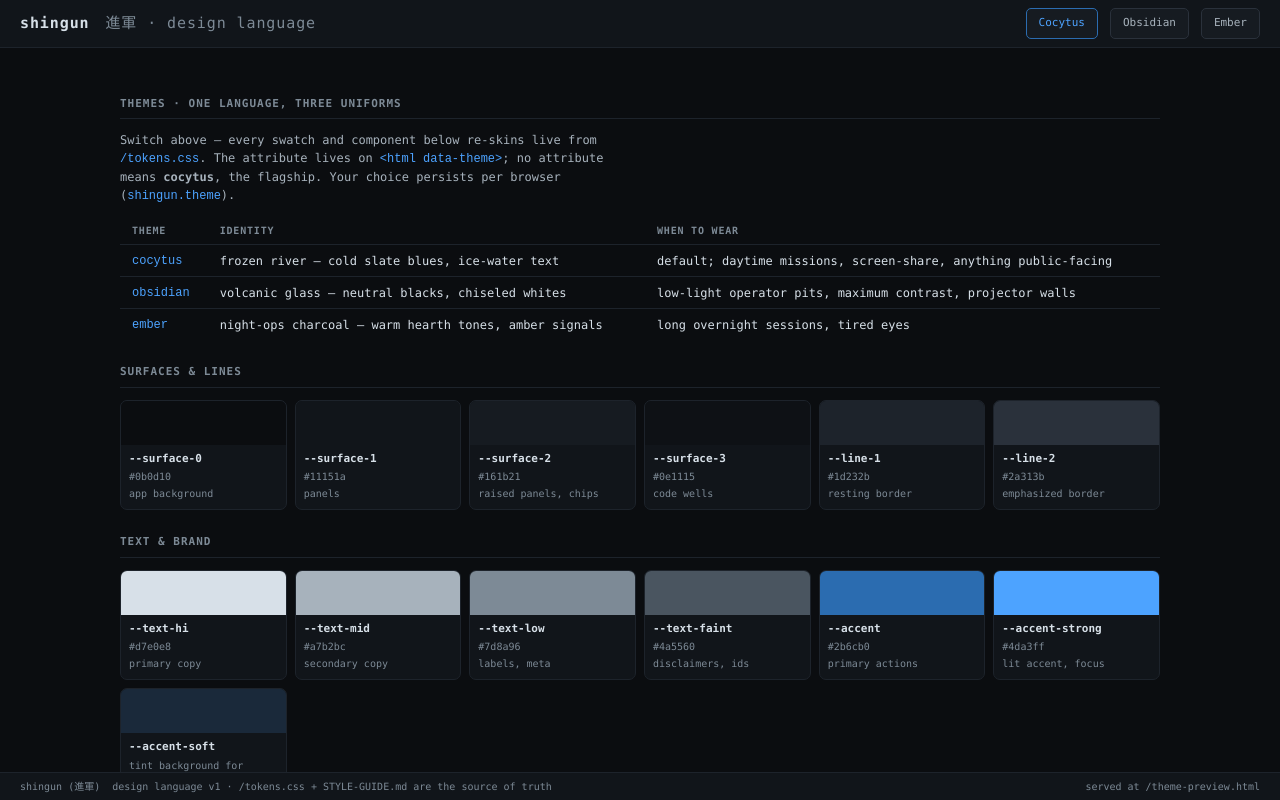
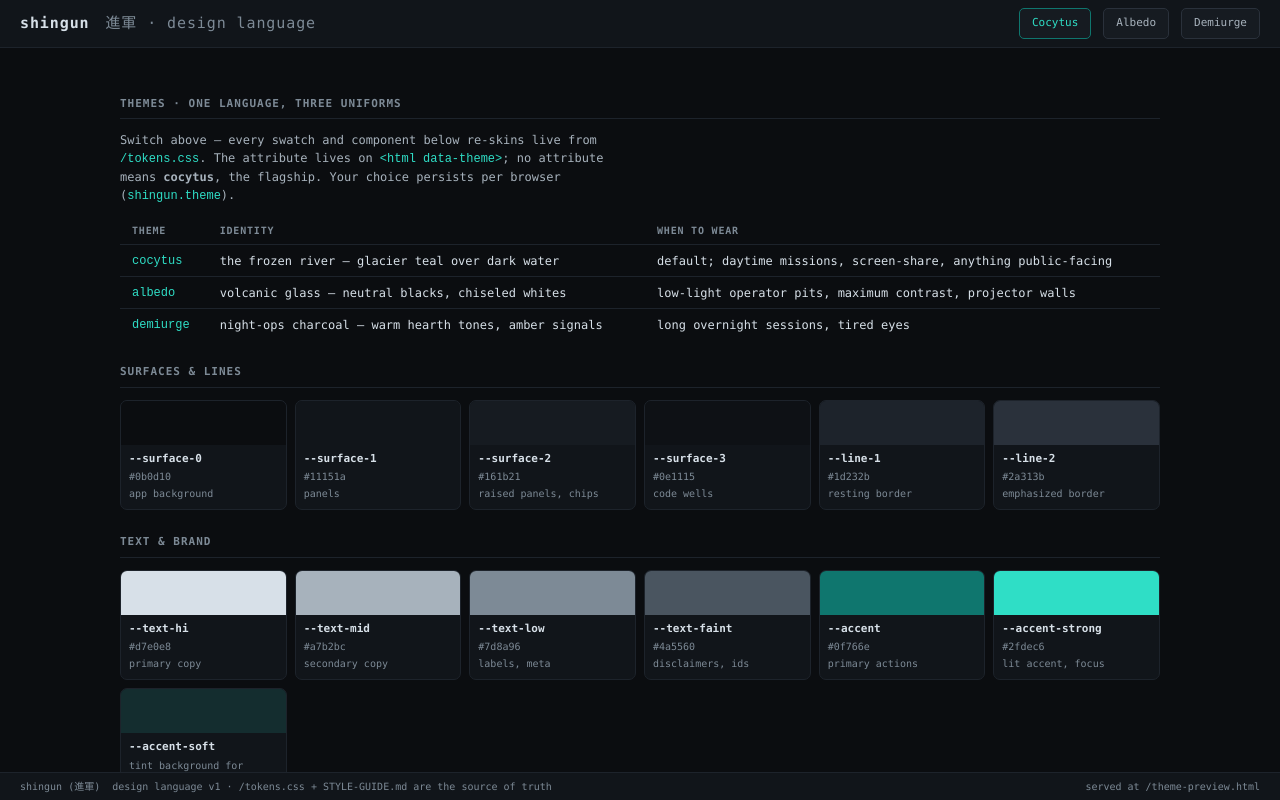
Before and after one commit to Breacher1337/shingun, a plain HTML site: page web/theme-preview.html in a window 1280 px wide. Shown: the top 800 px of the page. Drawn offline with Linux system fonts and the light colour scheme.

Commit message:
shingun (進軍) — theme lineup names itself: Cocytus, Albedo, Demiurge
- cocytus flagship now wears glacier teal (--accent family); status hues
  remain constant across uniforms
- obsidian → albedo, ember → demiurge, everywhere: selector, gallery
  switcher, guide, tests
- retired theme names saved in a browser fall home to cocytus

```diff
--- a/web/theme-preview.html
+++ b/web/theme-preview.html
@@ -189,8 +189,8 @@
   <h1>shingun <span>進軍 · design language</span></h1>
   <span class="grow"></span>
   <button class="themebtn" data-set-theme="cocytus">cocytus</button>
-  <button class="themebtn" data-set-theme="obsidian">obsidian</button>
-  <button class="themebtn" data-set-theme="ember">ember</button>
+  <button class="themebtn" data-set-theme="albedo">albedo</button>
+  <button class="themebtn" data-set-theme="demiurge">demiurge</button>
 </header>
 
 <main>
@@ -203,9 +203,9 @@
       (<code>shingun.theme</code>).</p>
     <table>
       <tr><th>theme</th><th>identity</th><th>when to wear</th></tr>
-      <tr><td><code>cocytus</code></td><td>frozen river — cold slate blues, ice-water text</td><td>default; daytime missions, screen-share, anything public-facing</td></tr>
-      <tr><td><code>obsidian</code></td><td>volcanic glass — neutral blacks, chiseled whites</td><td>low-light operator pits, maximum contrast, projector walls</td></tr>
-      <tr><td><code>ember</code></td><td>night-ops charcoal — warm hearth tones, amber signals</td><td>long overnight sessions, tired eyes</td></tr>
+      <tr><td><code>cocytus</code></td><td>the frozen river — glacier teal over dark water</td><td>default; daytime missions, screen-share, anything public-facing</td></tr>
+      <tr><td><code>albedo</code></td><td>volcanic glass — neutral blacks, chiseled whites</td><td>low-light operator pits, maximum contrast, projector walls</td></tr>
+      <tr><td><code>demiurge</code></td><td>night-ops charcoal — warm hearth tones, amber signals</td><td>long overnight sessions, tired eyes</td></tr>
     </table>
   </section>
 
@@ -364,6 +364,7 @@
 <script>
   // Theme switching: attribute on <html>, remembered per browser.
   const KEY = 'shingun.theme';
+  const THEMES = ['cocytus', 'albedo', 'demiurge'];
   const buttons = [...document.querySelectorAll('.themebtn')];
   const apply = (theme) => {
     document.documentElement.dataset.theme = theme;
@@ -377,6 +378,7 @@
   buttons.forEach((b) => b.addEventListener('click', () => apply(b.dataset.setTheme)));
   let saved = 'cocytus';
   try { saved = localStorage.getItem(KEY) || 'cocytus'; } catch { /* unavailable */ }
+  if (!THEMES.includes(saved)) saved = 'cocytus'; // retired theme names fall home
   apply(saved);
 </script>
 </body>
--- a/web/tokens.css
+++ b/web/tokens.css
@@ -3,9 +3,9 @@
  *
  * One file, zero dependencies. Three complete themes:
  *
- *   cocytus   flagship — the frozen river palette the mission console wears
- *   obsidian  maximum-contrast volcanic glass for low-light operator pits
- *   ember     warm night-ops charcoal for long sessions
+ *   cocytus   flagship — glacier teal over dark river water
+ *   albedo    maximum-contrast volcanic glass for low-light operator pits
+ *   demiurge  warm night-ops charcoal for long sessions
  *
  * Contract:
  *   - Shared scales (type, space, radius, motion, elevation, z, focus) are
@@ -77,8 +77,8 @@
 }
 
 /* ------------------------------------------------- theme: cocytus (flagship) */
-/* Frozen river of the ninth circle: cold slate blues, ice-water text,
- * signal hues that read against a long night of logs. */
+/* Cocytus, the frozen river: glacier teal over dark water, ice-green
+ * signal light, status hues that read against a long night of logs. */
 
 :root,
 [data-theme="cocytus"] {
@@ -100,9 +100,9 @@
   --text-faint: #4a5560;
 
   /* brand */
-  --accent: #2b6cb0;
-  --accent-strong: #4da3ff;
-  --accent-soft: rgba(77, 163, 255, 0.14);
+  --accent: #0f766e;
+  --accent-strong: #2fdec6;
+  --accent-soft: rgba(47, 222, 198, 0.12);
 
   /* status — worker and swarm states */
   --status-spawn: #888888;
@@ -129,11 +129,11 @@
   --ok-soft: var(--status-solved-soft);
 }
 
-/* ------------------------------------------------------- theme: obsidian --- */
+/* ------------------------------------------------------- theme: albedo ---- */
 /* Volcanic glass: neutral blacks, chiseled whites, status hues cooled
- * to sit on pure graphite. Maximum contrast, zero blue haze. */
+ * to sit on pure graphite. Maximum contrast, zero haze. */
 
-[data-theme="obsidian"] {
+[data-theme="albedo"] {
   --surface-0: #020202;
   --surface-1: #090909;
   --surface-2: #101010;
@@ -168,11 +168,11 @@
   --status-dead-soft: rgba(176, 74, 74, 0.15);
 }
 
-/* ---------------------------------------------------------- theme: ember --- */
+/* ------------------------------------------------------- theme: demiurge -- */
 /* Night-ops charcoal: warm hearth glass, amber signal fires, status hues
  * muted to co-exist with the heat. For long sessions in dark rooms. */
 
-[data-theme="ember"] {
+[data-theme="demiurge"] {
   --surface-0: #0d0a08;
   --surface-1: #151009;
   --surface-2: #1c1610;
```
Also changed, not shown: test/acceptance-style.test.mjs (+6 -3 lines), 1 other file.
